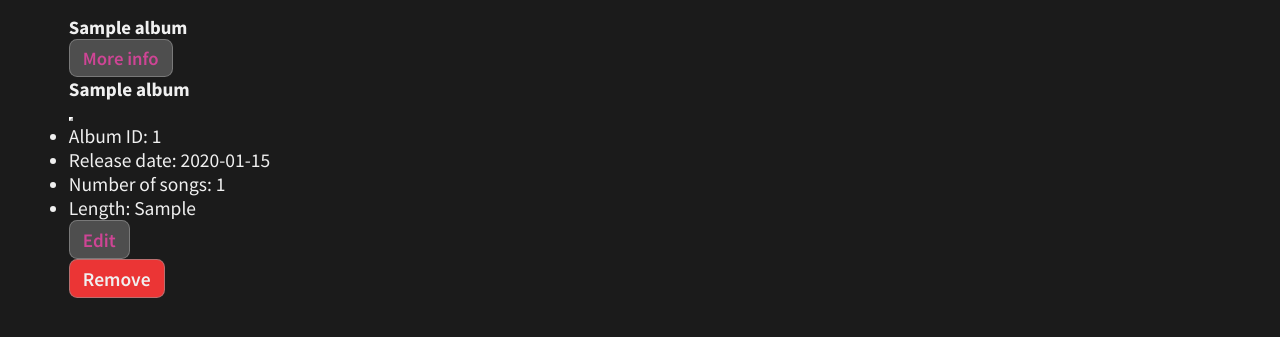
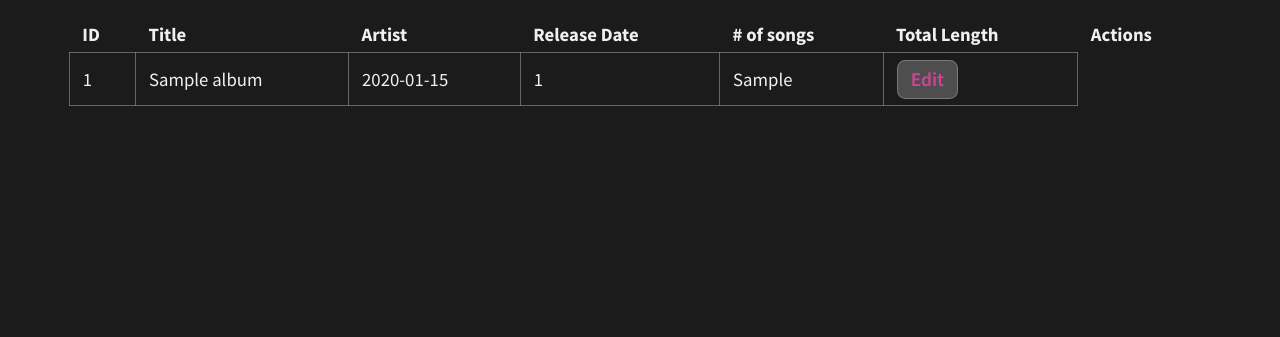
Before and after one commit to cammarb/miley-discography, a Flask app: page /albums in a window 1280 px wide. Shown: the part 147-484 px from the top of the page. Run offline with Flask 2, Linux system fonts and the light colour scheme; tables that the repository leaves empty hold one stand-in row (values such as "Sample post").

Commit message:
update albums template

```diff
--- a/app/templates/albums/list_albums.html
+++ b/app/templates/albums/list_albums.html
@@ -20,42 +20,39 @@
 {% if not albums %}
 <p>No albums added yet.</p>
 {% else %}
-{% for album in albums %}
-<div class="row">
-    <div class="card" style="width: 18rem;">
-        <div class="card-body">
-            <h5 class="card-title">{{album.title}}</h5>
-            <!-- Button trigger modal -->
-            <button type="button" class="btn " data-bs-toggle="modal" data-bs-target="#more_info">
-                More info
-            </button>
-        </div>
-    </div>
-</div>
-
-<!-- Album info Modal -->
-<div class="modal fade" id="more_info" tabindex="-1" aria-labelledby="exampleModalLabel" aria-hidden="true">
-    <div class="modal-dialog modal-dialog-centered">
-        <div class="modal-content">
-            <div class="modal-header">
-                <h5 class="modal-title" id="exampleModalLabel">{{album.title}}</h5>
-                <button type="button" class="btn-close" data-bs-dismiss="modal" aria-label="Close"></button>
-            </div>
-            <div class="modal-body">
-                <ul>
-                    <li>Album ID: {{album.id}}</li>
-                    <li>Release date: {{album.release_date}}</li>
-                    <li>Number of songs: {{album.number_of_songs}}</li>
-                    <li>Length: {{album.total_length}}</li>
-                </ul>
-                <button type="button" class="btn ">Edit</button>
-                <form method="post">
-                    <button type="submit" class="btn btn-danger" value="{{album.id}}" name="album_id">Remove</button>
-                </form>
-            </div>
-        </div>
-    </div>
-</div>
-{% endfor %}
+<table>
+    <thead>
+        <tr>
+            <th scope="col">ID</th>
+            <th scope="col">Title</th>
+            <th scope="col">Artist</th>
+            <th scope="col">Release Date</th>
+            <th scope="col"># of songs</th>
+            <th scope="col">Total Length</th>
+            <th scope="col">Actions</th>
+        </tr>
+    </thead>
+    <tbody>
+        {% for album in albums %}
+        <tr>
+            <td>{{album.id}}</td>
+            <td>{{album.title}}</td>
+            {% for artist in artists %}
+            {% if artist["id"] == album.artist_id %}
+            <td>{{artist["name"]}}</td>
+            {% endif %}
+            {% endfor %}
+            <td>{{album.release_date}}</td>
+            <td>{{album.number_of_songs}}</td>
+            <td>{{album.total_length}}</td>
+            <td>
+                <a href="/albums/{{album.id}}">
+                    <button class="btn">Edit</button>
+                </a>
+            </td>
+        </tr>
+        {% endfor %}
+    </tbody>
+</table>
 {% endif %}
 {% endblock %}
```
